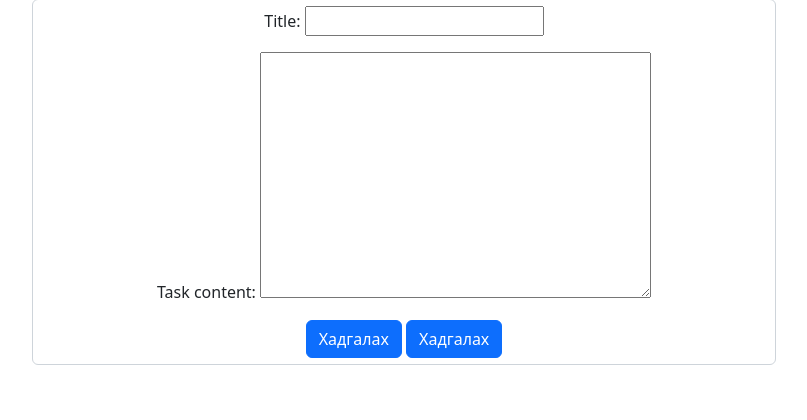
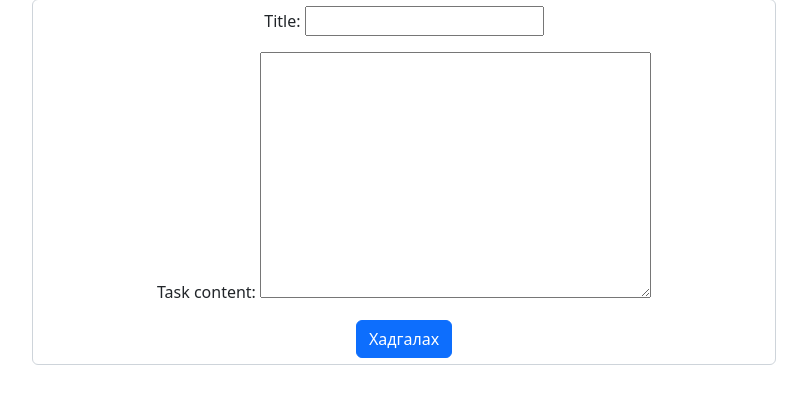
Before and after one commit to Namjmaa/Repo_tut, a Django app: page /create/ in a window 1280 px wide. Shown: the part 105-525 px from the top of the page, without its empty margins (236-1043 px from the left). Run offline with Django 5.2, Linux system fonts and the light colour scheme.

Commit message:
change again

```diff
--- a/my_example/members/templates/create.html
+++ b/my_example/members/templates/create.html
@@ -7,7 +7,7 @@
         {% csrf_token %}
         {{ form.as_p }}
         <button type="submit" class="btn btn-primary">Хадгалах</button>
-        <button type="submit" class="btn btn-primary">Хадгалах</button>
+
     </form>
 
 </div>
```
